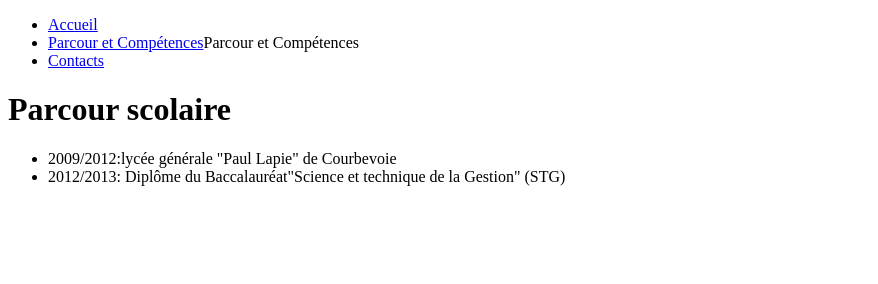
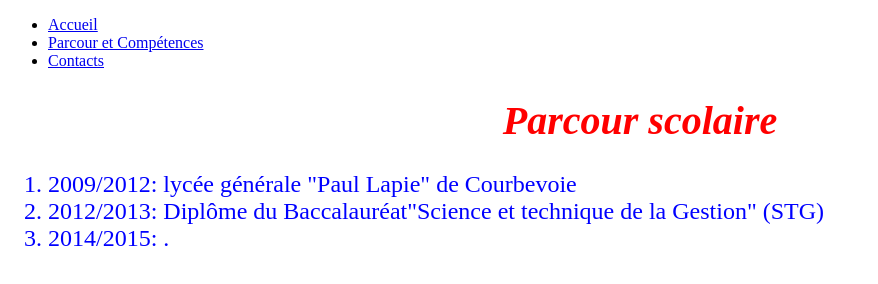
Before and after one commit to paulcardoso/repotest, a plain HTML site: page Parcour et Compétences.html in a window 1280 px wide. Shown: the whole page, without its empty margins (0-878 px from the left). Drawn offline with Linux system fonts and the light colour scheme.

Commit message:
début de la connaissance style.CSS

```diff
--- a/Parcour et Compétences.html
+++ b/Parcour et Compétences.html
@@ -4,14 +4,14 @@
 
     <meta charset="UTF-8">
      <title>Parcour et Compétences</title>
-  </head>
+    </head>
     <body>
 
        <header>
         <nav>
            <ul>
                <li> <a href="Acceuil.html">Accueil</a></li>
-          <li> <a href="Parcour et Compétences.html">Parcour et Compétences</a>Parcour et Compétences</li>
+               <li> <a href="Parcour et Compétences.html">Parcour et Compétences</a></li>
            <li> <a href="Contacts.html">Contacts</a></li>
              </ul>
 
@@ -20,11 +20,14 @@
 
         <main>
 
-    <h1>Parcour scolaire</h1>
-    <ul>
-     <li>2009/2012:lycée générale "Paul Lapie" de Courbevoie</li>
-     <li>2012/2013: Diplôme du Baccalauréat"Science et technique de la Gestion" (STG) </li>
-     </ul>
+    <h1 style="color:red;font-size:40px;text-align:center;font-style:italic"> Parcour scolaire</h1>
+
+    <ol>
+     <li style="color:blue; font-size:24px">2009/2012: lycée générale "Paul Lapie" de Courbevoie</li>
+     <li style="color:blue;font-size:24px">2012/2013: Diplôme du Baccalauréat"Science et technique de la Gestion" (STG) </li>
+     <li style="color:blue;font-size:24px">2014/2015: . </li>
+     <p></p>
+     </ol>
 
 
  </main>
```
Also changed, not shown: Contacts.html (+7 -1 lines), index.html (+2 -2 lines).
